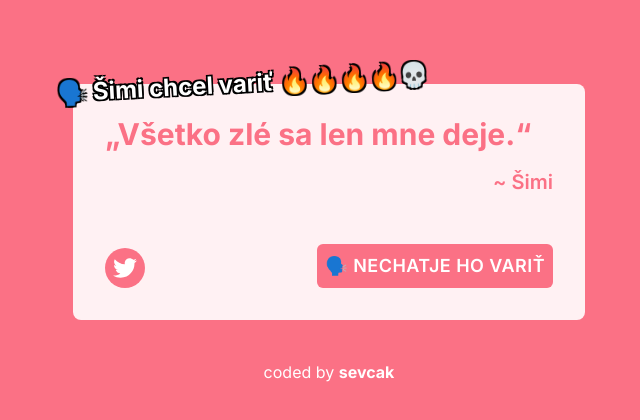
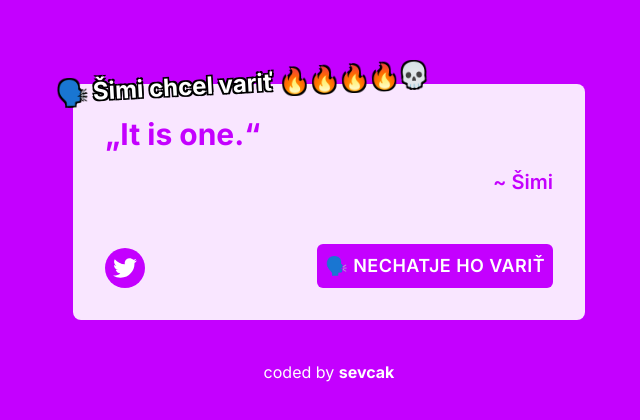
Before and after one commit to sevcak/simi-quote-generator, a React (Create React App) app: page / in a window 1280 px wide. Shown: the part 186-606 px from the top of the page, without its empty margins (311-951 px from the left). Built offline with nearby package versions, Linux system fonts and the light colour scheme.

Commit message:
feat: add color change on new quote

```diff
--- a/public/index.html
+++ b/public/index.html
@@ -39,6 +39,5 @@
       To begin the development, run `npm start` or `yarn start`.
       To create a production bundle, use `npm run build` or `yarn build`.
     -->
-    <!-- <script src="https://cdn.freecodecamp.org/testable-projects-fcc/v1/bundle.js"></script> -->
   </body>
 </html>
--- a/src/App.tsx
+++ b/src/App.tsx
@@ -1,12 +1,15 @@
+import { useState } from 'react';
 import { QuoteBox } from './components/QuoteBox';
 
 function App() {
+  const [color, setColor] = useState('salmon');
+
   return (
     <div
       className='
-        w-screen h-screen flex flex-col items-center justify-center p-10 gap-10
-        bg-rose-400
+        w-screen h-screen flex flex-col items-center justify-center p-10 gap-10 duration-700
       '
+      style={{background: color}}
     >
       <div className='relative w-full md:w-[32rem]'>
         <div
@@ -18,7 +21,7 @@ function App() {
           🗣️ Šimi chcel variť 🔥🔥🔥🔥💀
       </div>
       </div>
-      <QuoteBox />
+      <QuoteBox color={color} setColor={setColor}/>
       <div className='text-white'>
         coded by <a href="https://github.com/sevcak" className='font-bold hover:underline underline-offset-4'>sevcak</a>
       </div>
--- a/src/components/QuoteBox.tsx
+++ b/src/components/QuoteBox.tsx
@@ -1,13 +1,15 @@
 import { useState } from 'react';
 import quotes from '../data/quotes.json';
+import colors from '../data/colors.json'
 import twitter from '../icons/twitter.svg'
 
-const QuoteBox = () => {
+const QuoteBox = ({ color, setColor }: { color: string, setColor: Function }) => {
   const getRandomInt = (min: number, max: number) => {
     min = Math.ceil(min);
     max = Math.floor(max);
     return Math.floor(Math.random() * (max - min) + min);
   }
+  setColor(colors[getRandomInt(0, colors.length)]);
 
   const [currentQuoteIndex, setCurrentQuoteIndex] = useState(getRandomInt(0, quotes.length));
 
@@ -19,12 +21,14 @@ const QuoteBox = () => {
     }
 
     setCurrentQuoteIndex(newIndex);
+    setColor(colors[getRandomInt(0, colors.length)])
   }
 
   return (
     <div
       id='quote-box'
-      className='w-full md:w-[32rem] bg-white/90 rounded-lg p-8 text-xl font-semibold text-rose-400'
+      className='w-full md:w-[32rem] bg-white/90 rounded-lg p-8 text-xl font-semibold duration-300'
+      style={{color: color}}
     >
       <div>
         <div id='text' className='text-3xl font-bold mb-4'>
@@ -40,7 +44,8 @@ const QuoteBox = () => {
               href={`
               https://twitter.com/intent/tweet?text=„${quotes[currentQuoteIndex]}“%0A~Šimi%0A---%0Asevcak.github.io/simi-quote-generator
               `}
-              className='block w-fit h-fit p-2 bg-rose-400 rounded-full hover:scale-90 duration-500'
+              className='block w-fit h-fit p-2 rounded-full hover:scale-90 duration-500'
+              style={{background: color}}
             >
               <img src={twitter} alt="tweet" className='w-6 h-6' />
             </a>
@@ -49,7 +54,8 @@ const QuoteBox = () => {
           <button
             id='new-quote'
             onClick={newQuote}
-            className='p-2 bg-rose-400 text-white text-lg rounded-md hover:scale-95 duration-500 tracking-wide'
+            className='p-2 text-white text-lg rounded-md hover:scale-95 duration-500 tracking-wide'
+            style={{background: color}}
           >
             🗣️ NECHATJE HO VARIŤ
           </button>
--- /dev/null
+++ b/src/data/colors.json
@@ -0,0 +1,6 @@
+[
+    "#FB7185",
+    "#92d259",
+    "#c400ff",
+    "#18a1b0"
+]
```
